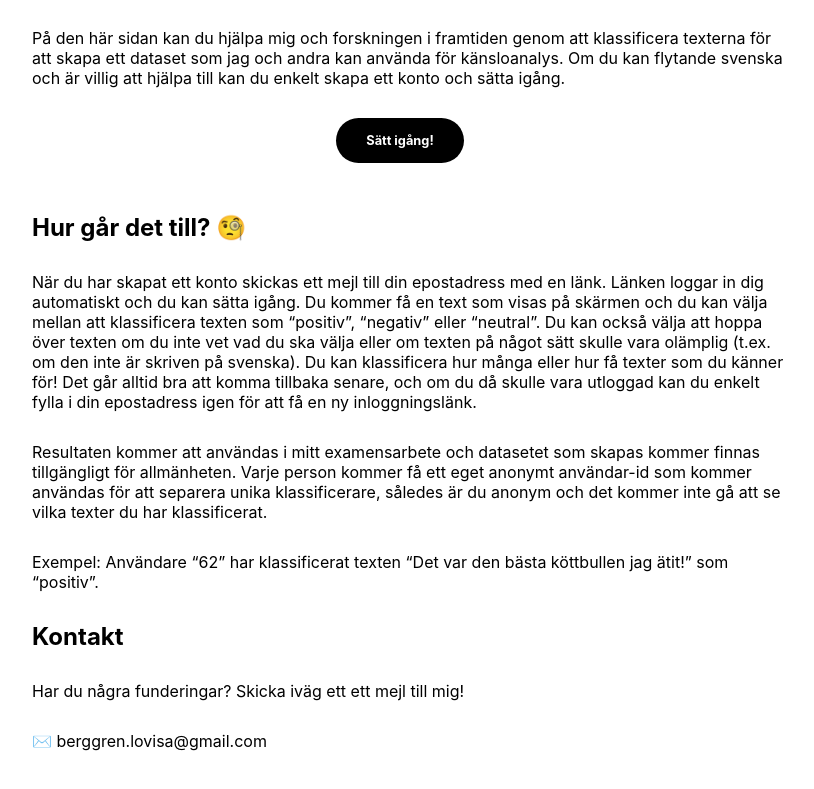
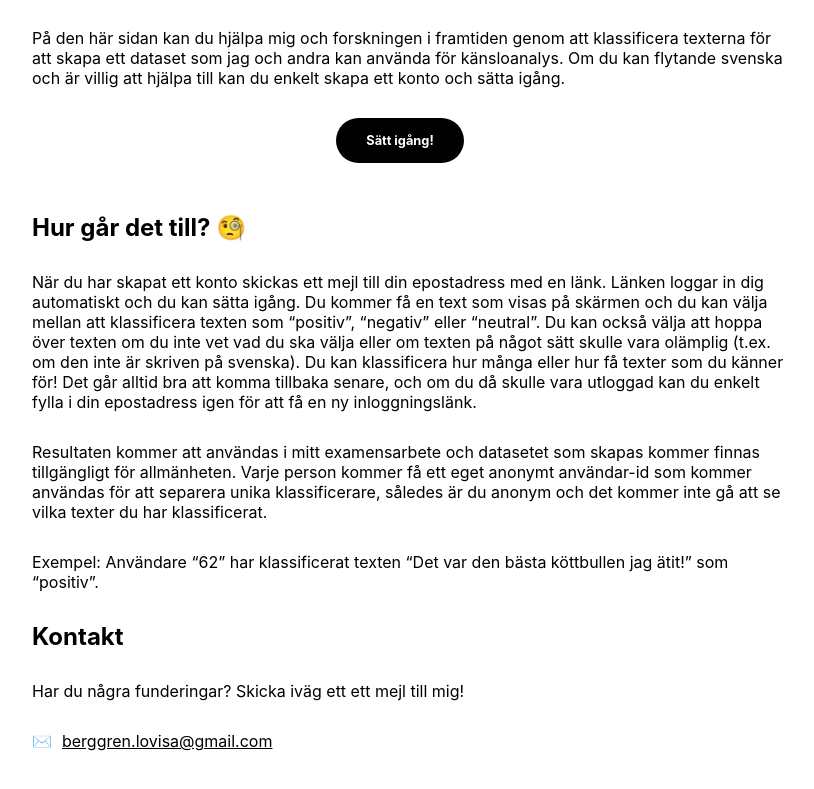
Before and after one commit to lovisaberggren/sentiment-annotation, a Next.js app: page / in a window 1280 px wide. Shown: the part 301-1090 px from the top of the page, without its empty margins (230-1044 px from the left). Built offline with nearby package versions, Linux system fonts and the light colour scheme; no server answers.

Commit message:
Added mailto link to contact

```diff
--- a/components/Contact.tsx
+++ b/components/Contact.tsx
@@ -1,11 +1,17 @@
 import React from "react";
+import styles from "@/styles/Contact.module.css";
 
 const Contact = () => {
 	return (
 		<>
 			<h2>Kontakt</h2>
 			<p>Har du några funderingar? Skicka iväg ett ett mejl till mig!</p>
-			<p>✉️ berggren.lovisa@gmail.com</p>
+			<p>
+				✉️
+				<a className={styles.mailto} href="mailto:berggren.lovisa@gmail.com">
+					berggren.lovisa@gmail.com
+				</a>
+			</p>
 		</>
 	);
 };
--- /dev/null
+++ b/styles/Contact.module.css
@@ -0,0 +1,9 @@
+.mailto {
+	cursor: pointer;
+	text-decoration: underline;
+	margin-left: 10px;
+}
+
+.mailto:hover {
+	text-decoration: none;
+}
```
